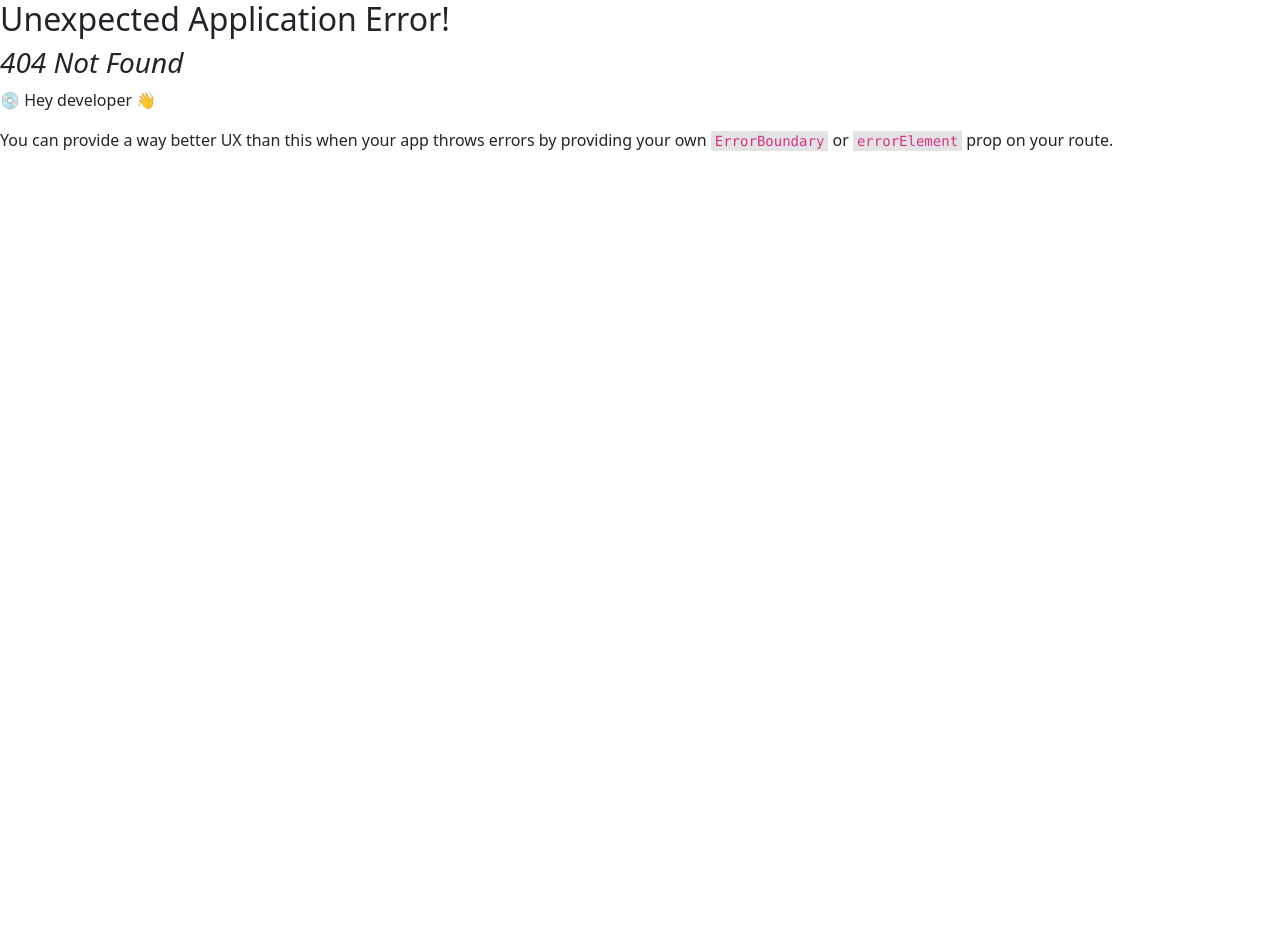
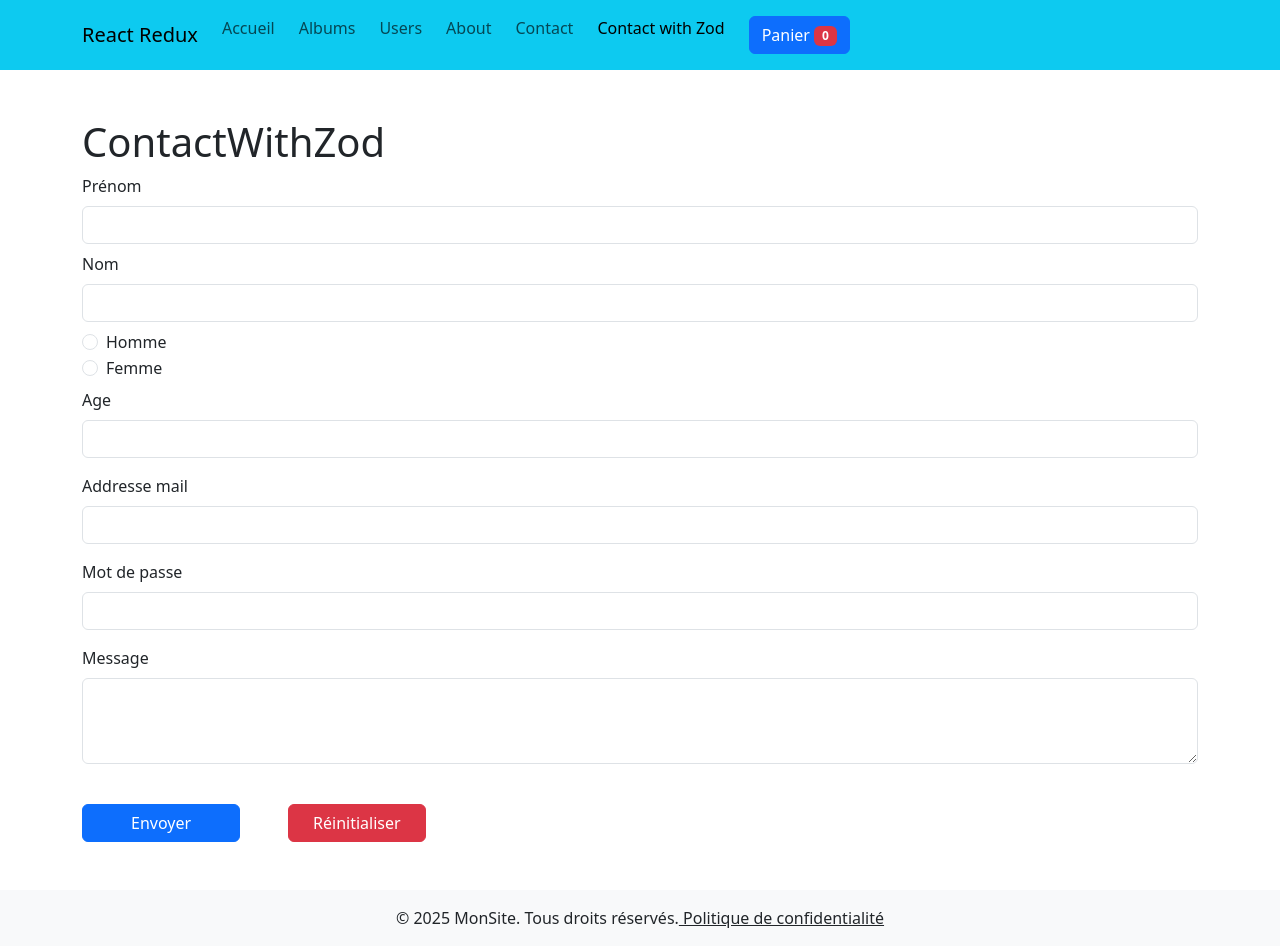
Before and after one commit to rayenhidri27/react-redux, a React (Create React App) app: page /contact-with-zod in a window 1280 px wide. Before the commit this address had no page. Before the commit the page ends 800 px from the top, so only its background shows below. Built offline with nearby package versions, Linux system fonts and the light colour scheme.

Commit message:
validation de formulaire avec ZOD

```diff
--- a/package.json
+++ b/package.json
@@ -3,6 +3,7 @@
   "version": "0.1.0",
   "private": true,
   "dependencies": {
+    "@hookform/resolvers": "^5.2.2",
     "@reduxjs/toolkit": "^2.9.2",
     "@testing-library/dom": "^10.4.1",
     "@testing-library/jest-dom": "^6.9.1",
@@ -17,7 +18,8 @@
     "react-router-dom": "^6.30.1",
     "react-scripts": "5.0.1",
     "redux-persist": "^6.0.0",
-    "web-vitals": "^2.1.4"
+    "web-vitals": "^2.1.4",
+    "zod": "^4.1.12"
   },
   "scripts": {
     "start": "react-scripts start",
--- a/src/App.js
+++ b/src/App.js
@@ -7,6 +7,7 @@ import Users from "./components/Users";
 import User from "./components/User";
 import Albums from "./components/Albums";
 import Panier from "./components/Panier";
+import ContactWithZod from "./pages/ContactWithZod";
 
 // Définir les routes avec createBrowserRouter
 const router = createBrowserRouter([
@@ -19,6 +20,7 @@ const router = createBrowserRouter([
       { path: "panier", element: <Panier /> },
       { path: "about", element: <About /> },
       { path: "contact", element: <Contact /> },
+      { path: "contact-with-zod", element: <ContactWithZod /> },
       { path: "users", element: <Users /> },
       { path: "users/:id", element: <User /> },
     ],
--- /dev/null
+++ b/src/components/ContactFormWithZod.jsx
@@ -0,0 +1,153 @@
+import { useForm } from "react-hook-form";
+import { zodResolver } from "@hookform/resolvers/zod";
+import * as z from "zod";
+
+// Définition du schema Zod
+const contactSchema = z.object({
+  prenom: z
+    .string()
+    .nonempty("Le prénom est obligatoire")
+    .regex(/^\p{L}+$/u, "Caractères invalides"),
+
+  nom: z
+    .string()
+    .nonempty("Le nom est obligatoire")
+    .regex(/^\p{L}+$/u, "Caractères invalides"),
+
+  sexe: z
+    .string()
+    .nullable()
+    .refine((val) => ["Homme", "Femme"].includes(val), {
+      message: "Le sexe est obligatoire",
+    }),
+
+  age: z
+    .string()
+    .nonempty("L'âge est obligatoire") // message pour vide
+    .refine((val) => !isNaN(Number(val)) && Number(val) >= 0, {
+      message: "Age invalide",
+    }),
+
+  mail: z
+    .string()
+    .nonempty("Le mail est obligatoire")
+    .email("Format d'mail invalide"),
+
+  password: z
+    .string()
+    .min(6, "Minimum 6 caractères")
+    .max(20, "Maximum 20 caractères")
+    .regex(
+      /^(?=.*[a-z])(?=.*[A-Z])(?=.*\d)(?=.*[@$!%*?&])[A-Za-z\d@$!%*?&]{6,20}$/,
+      "Doit contenir une minuscule, une majuscule, un chiffre et un caractère spécial"
+    ),
+
+  message: z
+    .string()
+    .min(20, "Minimum 20 caractères")
+    .max(200, "Maximum 200 caractères"),
+});
+
+const ContactFormWithZod = () => {
+  const {
+    register,
+    handleSubmit,
+    formState: { errors },
+  } = useForm({
+    resolver: zodResolver(contactSchema),
+  });
+
+  const onSubmit = (data) => {
+    console.log(data);
+    // transmission vers le backend ou autre traitement
+  };
+
+  return (
+    <form onSubmit={handleSubmit(onSubmit)}>
+      <div className="mb-2">
+        <label className="form-label">Prénom</label>
+        <input type="text" className="form-control" {...register("prenom")} />
+        {errors.prenom && (
+          <p className="text-danger fs-5">{errors.prenom.message}</p>
+        )}
+      </div>
+
+      <div className="mb-2">
+        <label className="form-label">Nom</label>
+        <input type="text" className="form-control" {...register("nom")} />
+        {errors.nom && <p className="text-danger fs-5">{errors.nom.message}</p>}
+      </div>
+
+      <div className="mb-2">
+        <div className="form-check">
+          <input
+            className="form-check-input"
+            {...register("sexe")}
+            type="radio"
+            value="Homme"
+          />
+          <label className="form-check-label">Homme</label>
+        </div>
+        <div className="form-check">
+          <input
+            className="form-check-input"
+            {...register("sexe")}
+            type="radio"
+            value="Femme"
+          />
+          <label className="form-check-label">Femme</label>
+        </div>
+        {errors.sexe && (
+          <p className="text-danger fs-5">{errors.sexe.message}</p>
+        )}
+      </div>
+
+      <div className="mb-3">
+        <label className="form-label">Age</label>
+        <input type="number" className="form-control" {...register("age")} />
+        {errors.age && <p className="text-danger fs-5">{errors.age.message}</p>}
+      </div>
+
+      <div className="mb-3">
+        <label className="form-label">Addresse mail</label>
+        <input type="email" className="form-control" {...register("mail")} />
+        {errors.mail && (
+          <p className="text-danger fs-5">{errors.mail.message}</p>
+        )}
+      </div>
+
+      <div className="mb-3">
+        <label className="form-label">Mot de passe</label>
+        <input
+          type="password"
+          className="form-control"
+          {...register("password")}
+        />
+        {errors.password && (
+          <p className="text-danger">{errors.password.message}</p>
+        )}
+      </div>
+
+      <div className="mb-3">
+        <label className="form-label">Message</label>
+        <textarea
+          className="form-control"
+          rows="3"
+          {...register("message")}
+        ></textarea>
+        {errors.message && (
+          <p className="text-danger">{errors.message.message}</p>
+        )}
+      </div>
+
+      <button type="submit" className="btn btn-primary mt-4 ps-5 pe-5">
+        Envoyer
+      </button>
+      <button type="reset" className="btn btn-danger ms-5 mt-4 ps-4 pe-4">
+        Réinitialiser
+      </button>
+    </form>
+  );
+};
+
+export default ContactFormWithZod;
--- a/src/components/Header.jsx
+++ b/src/components/Header.jsx
@@ -68,6 +68,15 @@ const Header = () => {
               <NavLink
                 className="nav-link me-2"
                 aria-current="page"
+                to="/contact-with-zod"
+              >
+                Contact with Zod
+              </NavLink>
+            </li>
+            <li className="nav-item">
+              <NavLink
+                className="nav-link me-2"
+                aria-current="page"
                 to="/panier"
               >
                 <button type="button" class="btn btn-primary">
--- /dev/null
+++ b/src/pages/ContactWithZod.jsx
@@ -0,0 +1,12 @@
+import ContactFormWithZod from '../components/ContactFormWithZod'
+
+const ContactWithZod = () => {
+  return (
+    <div>
+      <h1>ContactWithZod</h1>
+        <ContactFormWithZod />
+    </div>
+  )
+}
+
+export default ContactWithZod
```
Also changed, not shown: 1 other file (tests, documents, lock files or other folders).
